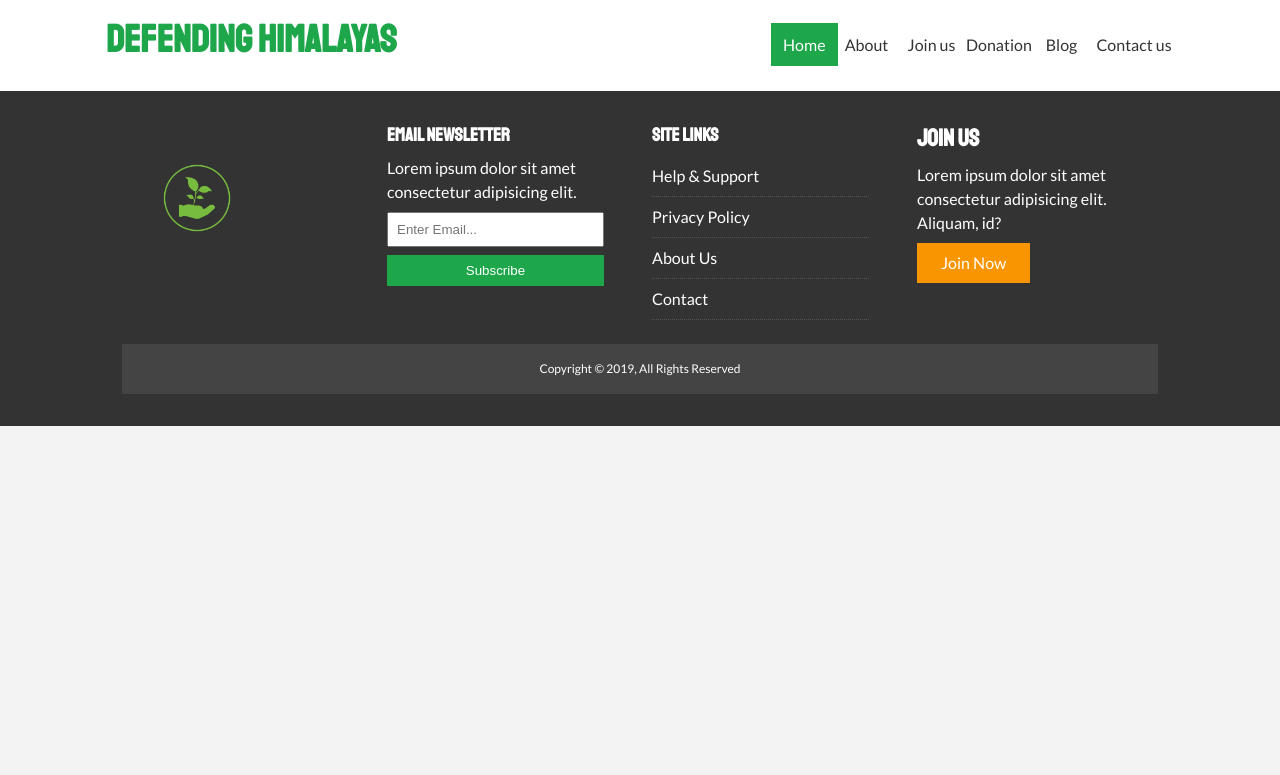
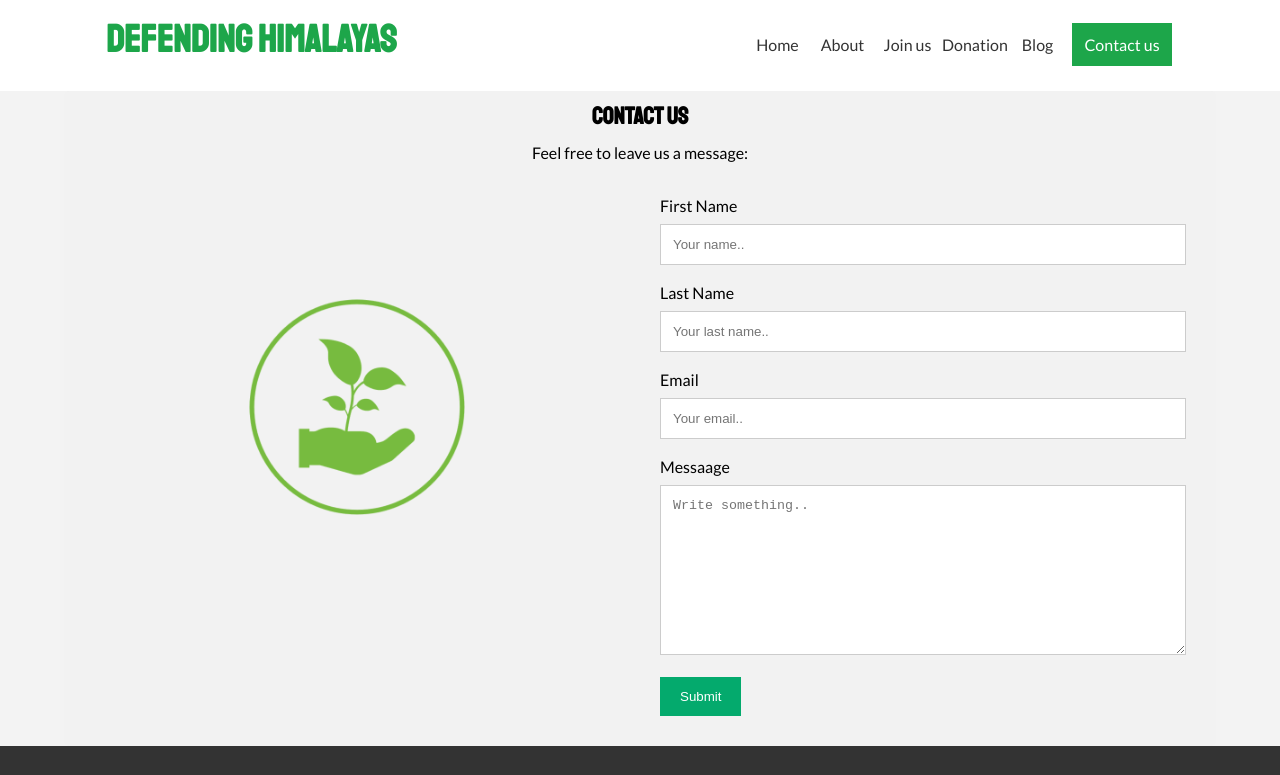
Before and after one commit to Nishkarsh01/defending-himalayas-website, a plain HTML site: page contact.html in a window 1280 px wide. Shown: the top 775 px of the page. Drawn offline with Linux system fonts and the light colour scheme.

Commit message:
contact form created

```diff
--- a/contact.html
+++ b/contact.html
@@ -22,7 +22,8 @@
     <title>Defending the Himalayas | Contact Us</title>
 </head>
 
-<body>
+<body style="background-color: #f3f3f3;">
+
     <nav id="main-nav"><div class="container" id="nav-container">
       <h1 id="title">Defending Himalayas</h1>
       <div class="social">
@@ -30,15 +31,40 @@
       </div>
       <ul id="nav-buttons-container">
 
-        <li class="buttons-nav"><a class="current" href="index.html">Home</a></li>
+        <li class="buttons-nav"><a  href="index.html">Home</a></li>
         <li class="buttons-nav"><a href="">About</a></li>
         <li class="buttons-nav"><a href="">Join us</a></li>
         <li class="buttons-nav"><a href="">Donation</a></li>
         <li class="buttons-nav"><a href="">Blog</a></li>
-        <li class="buttons-nav2"  ><a id="contact-us" href="">Contact us</a></li>
+        <li class="buttons-nav2-current"  ><a class="current" id="contact-us" href="">Contact us</a></li>
       </ul>
     </div>
   </nav>
+
+  <div class="container-contact">
+    <div style="text-align:center">
+      <h2>Contact Us</h2>
+      <p>Feel free to leave us a message:</p>
+    </div>
+    <div class="row">
+      <div class="column">
+        <img src="./images/logo.png" class="left-image" >
+      </div>
+      <div class="column">
+        <form action="/action_page.php">
+          <label for="fname">First Name</label>
+          <input type="text" id="fname" name="firstname" placeholder="Your name..">
+          <label for="lname">Last Name</label>
+          <input type="text" id="lname" name="lastname" placeholder="Your last name..">
+          <label for="email">Email</label>
+          <input type="email" id="email" name="email" placeholder="Your email..">
+          <label for="subject">Messaage</label>
+          <textarea id="message" name="message" placeholder="Write something.." style="height:170px"></textarea>
+          <input type="submit" value="Submit">
+        </form>
+      </div>
+    </div>
+  </div>
 
       <!-- footer -->
     <footer id="main-footer" class="py-2">
--- a/styles.css
+++ b/styles.css
@@ -315,3 +315,76 @@ p {
   color: #fff;
   padding: 12px;
 }
+
+
+input[type=text], select, textarea {
+  width: 100%;
+  padding: 12px;
+  border: 1px solid #ccc;
+  margin-top: 6px;
+  margin-bottom: 16px;
+  resize: vertical;
+}
+input[type=email], select, textarea {
+  width: 100%;
+  padding: 12px;
+  border: 1px solid #ccc;
+  margin-top: 6px;
+  margin-bottom: 16px;
+  resize: vertical;
+}
+
+
+input[type=submit] {
+  background-color: #04AA6D;
+  color: white;
+  padding: 12px 20px;
+  border: none;
+  cursor: pointer;
+}
+
+input[type=submit]:hover {
+  background-color: #45a049;
+}
+
+.container-contact {
+  box-sizing: border-box;
+  border-radius: 5px;
+  background-color: #f2f2f2;
+  padding: 10px;
+  margin-right: 5%;
+  margin-left: 5%;
+}
+
+.column {
+  float: left;
+  width: 50%;
+  margin-top: 1px;
+  padding: 20px;
+}
+
+.row:after {
+  content: "";
+  display: table;
+  clear: both;
+}
+.left-image{
+  width: 100%;
+  float: left;
+  margin-top: -50px;
+  padding: 20px;
+}
+.buttons-nav2-current{
+  text-align: center;
+  width: 104px;
+  padding: 2px;
+}
+
+/* Responsive layout - when the screen is less than 600px wide, make the two columns stack on top of each other instead of next to each other */
+@media screen and (max-width: 600px) {
+  .column, input[type=submit] {
+    width: 100%;
+    margin-top: 0;
+  }
+
+}
```
